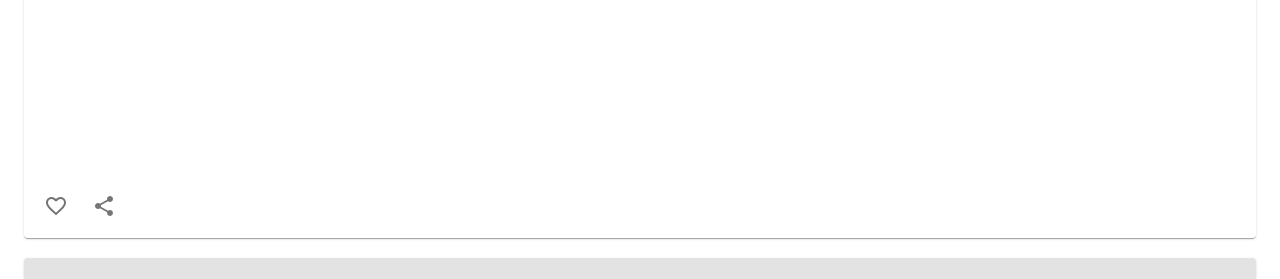
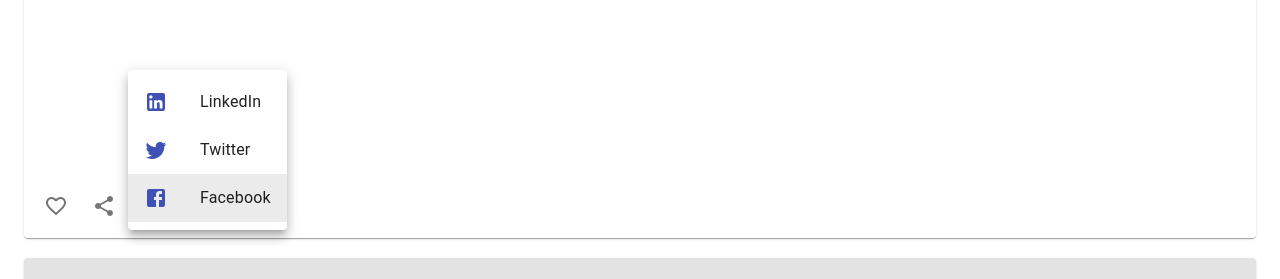
Before and after one commit to rootofthegit/MERN-STACK-BLOG, a React (Create React App) app in the folder client/: page /posts/1 in a window 1280 px wide. Both pictures are taken after a click on the button 104 px from the left and 919 px from the top of the page. Shown: the part 713-992 px from the top of the page. Built offline with nearby package versions, Linux system fonts and the light colour scheme; no server answers.

Commit message:
implemented UI the ability to share on social networks

```diff
--- a/client/src/components/Posts/PostCard/PostCard.jsx
+++ b/client/src/components/Posts/PostCard/PostCard.jsx
@@ -9,12 +9,17 @@ import Button from '@material-ui/core/Button';
 import Typography from '@material-ui/core/Typography';
 import IconButton from "@material-ui/core/IconButton";
 import ShareIcon from '@material-ui/icons/Share';
-import {Comment, FavoriteBorder} from "@material-ui/icons";
+import {Comment, Facebook, FavoriteBorder, LinkedIn, Twitter} from "@material-ui/icons";
 import {useHistory} from "react-router-dom"
 import Badge from "@material-ui/core/Badge";
 import FavoriteIcon from '@material-ui/icons/Favorite';
+import Popover from "@material-ui/core/Popover";
+import List from "@material-ui/core/List";
+import ListItem from "@material-ui/core/ListItem";
+import ListItemIcon from "@material-ui/core/ListItemIcon";
+import ListItemText from "@material-ui/core/ListItemText";
 
-const useStyles = makeStyles({
+const useStyles = makeStyles((theme) => ({
     root: {
         maxWidth: 393,
     },
@@ -23,14 +28,37 @@ const useStyles = makeStyles({
     },
     marginL: {
         marginLeft: 'auto'
-    }
-});
+    },
+    typography: {
+        padding: theme.spacing(2),
+    },
+}));
 
 export const PostCard = (props) => {
     const classes = useStyles();
     const shortTitle = (props.postTitle.length > 81) ? (`${props.postTitle.substring(0, 81)}...`) : (props.postTitle)
     const shortText = (props.postText.length > 289) ? (`${props.postText.substring(0, 289)}...`) : (props.postText)
     const history = useHistory()
+
+    const [anchorEl, setAnchorEl] = React.useState(null);
+
+    const handleClick = (event) => {
+        setAnchorEl(event.currentTarget);
+    };
+
+    const handleClose = () => {
+        setAnchorEl(null);
+    };
+
+    const open = Boolean(anchorEl);
+    const id = open ? 'simple-popover' : undefined;
+
+    const [selectedIndex, setSelectedIndex] = React.useState(1);
+
+    const handleListItemClick = (event, index) => {
+        setSelectedIndex(index);
+    };
+
     return (
         <Card className={classes.root}>
             <CardActionArea onClick={() => {
@@ -65,9 +93,57 @@ export const PostCard = (props) => {
                         <Comment/>
                     </Badge>
                 </IconButton>
-                <IconButton title="Показать друзьям!">
+                <IconButton title="Показать друзьям!" aria-describedby={id} onClick={handleClick}>
                     <ShareIcon/>
                 </IconButton>
+
+                <Popover
+                    id={id}
+                    open={open}
+                    anchorEl={anchorEl}
+                    onClose={handleClose}
+                    anchorOrigin={{
+                        vertical: 'bottom',
+                        horizontal: 'right',
+                    }}
+                    transformOrigin={{
+                        vertical: 'bottom',
+                        horizontal: 'left',
+                    }}
+                >
+                    <List component="nav" aria-label="main mailbox folders">
+                        <ListItem
+                            button
+                            selected={selectedIndex === 0}
+                            onClick={(event) => handleListItemClick(event, 0)}
+                        >
+                            <ListItemIcon>
+                                <LinkedIn color="primary"/>
+                            </ListItemIcon>
+                            <ListItemText primary="LinkedIn" />
+                        </ListItem>
+                        <ListItem
+                            button
+                            selected={selectedIndex === 0}
+                            onClick={(event) => handleListItemClick(event, 0)}
+                        >
+                            <ListItemIcon>
+                                <Twitter color="primary"/>
+                            </ListItemIcon>
+                            <ListItemText primary="Twitter" />
+                        </ListItem>
+                        <ListItem
+                            button
+                            selected={selectedIndex === 1}
+                            onClick={(event) => handleListItemClick(event, 1)}
+                        >
+                            <ListItemIcon>
+                                <Facebook color="primary"/>
+                            </ListItemIcon>
+                            <ListItemText primary="Facebook" />
+                        </ListItem>
+                    </List>
+                </Popover>
 
                 <Button size="large" color="default" className={classes.marginL}
                         onClick={() => {
--- a/client/src/components/Posts/PostPage/PostPage.jsx
+++ b/client/src/components/Posts/PostPage/PostPage.jsx
@@ -11,12 +11,17 @@ import Typography from '@material-ui/core/Typography';
 import {red} from '@material-ui/core/colors';
 import FavoriteIcon from '@material-ui/icons/Favorite';
 import ShareIcon from '@material-ui/icons/Share';
-import {FavoriteBorder, Reply} from "@material-ui/icons";
+import {Facebook, FavoriteBorder, LinkedIn, Reply, Twitter} from "@material-ui/icons";
 import {useHistory} from 'react-router-dom'
 import Badge from "@material-ui/core/Badge";
 import TextField from "@material-ui/core/TextField";
 import Button from "@material-ui/core/Button";
 import Avatar from "@material-ui/core/Avatar";
+import List from "@material-ui/core/List";
+import ListItem from "@material-ui/core/ListItem";
+import ListItemIcon from "@material-ui/core/ListItemIcon";
+import ListItemText from "@material-ui/core/ListItemText";
+import Popover from "@material-ui/core/Popover";
 
 
 const useStyles = makeStyles((theme) => ({
@@ -45,6 +50,25 @@ export const PostPage = (props) => {
 
     const history = useHistory()
     const {title, postText, imageSrc, date} = props.post
+
+    const [anchorEl, setAnchorEl] = React.useState(null);
+
+    const handleClick = (event) => {
+        setAnchorEl(event.currentTarget);
+    };
+
+    const handleClose = () => {
+        setAnchorEl(null);
+    };
+
+    const open = Boolean(anchorEl);
+    const id = open ? 'simple-popover' : undefined;
+
+    const [selectedIndex, setSelectedIndex] = React.useState(1);
+
+    const handleListItemClick = (event, index) => {
+        setSelectedIndex(index);
+    };
 
     return <Container maxWidth="lg" style={{marginTop: 90}}>
         <Card className={classes.root}>
@@ -76,9 +100,56 @@ export const PostPage = (props) => {
                         {((props.likeIndex !== -1) && <FavoriteIcon/>) || <FavoriteBorder/>}
                     </Badge>
                 </IconButton>
-                <IconButton aria-label="share">
+                <IconButton aria-label="share" title="Показать друзьям!" aria-describedby={id} onClick={handleClick}>
                     <ShareIcon/>
                 </IconButton>
+                <Popover
+                    id={id}
+                    open={open}
+                    anchorEl={anchorEl}
+                    onClose={handleClose}
+                    anchorOrigin={{
+                        vertical: 'bottom',
+                        horizontal: 'right',
+                    }}
+                    transformOrigin={{
+                        vertical: 'bottom',
+                        horizontal: 'left',
+                    }}
+                >
+                    <List component="nav" aria-label="main mailbox folders">
+                        <ListItem
+                            button
+                            selected={selectedIndex === 0}
+                            onClick={(event) => handleListItemClick(event, 0)}
+                        >
+                            <ListItemIcon>
+                                <LinkedIn color="primary"/>
+                            </ListItemIcon>
+                            <ListItemText primary="LinkedIn" />
+                        </ListItem>
+                        <ListItem
+                            button
+                            selected={selectedIndex === 0}
+                            onClick={(event) => handleListItemClick(event, 0)}
+                        >
+                            <ListItemIcon>
+                                <Twitter color="primary"/>
+                            </ListItemIcon>
+                            <ListItemText primary="Twitter" />
+                        </ListItem>
+                        <ListItem
+                            button
+                            selected={selectedIndex === 1}
+                            onClick={(event) => handleListItemClick(event, 1)}
+                        >
+                            <ListItemIcon>
+                                <Facebook color="primary"/>
+                            </ListItemIcon>
+                            <ListItemText primary="Facebook" />
+                        </ListItem>
+                    </List>
+                </Popover>
             </CardActions>
         </Card>
         <Card className={classes.root} style={{marginTop: 20, backgroundColor: "#f5f5f5"}}>
```
